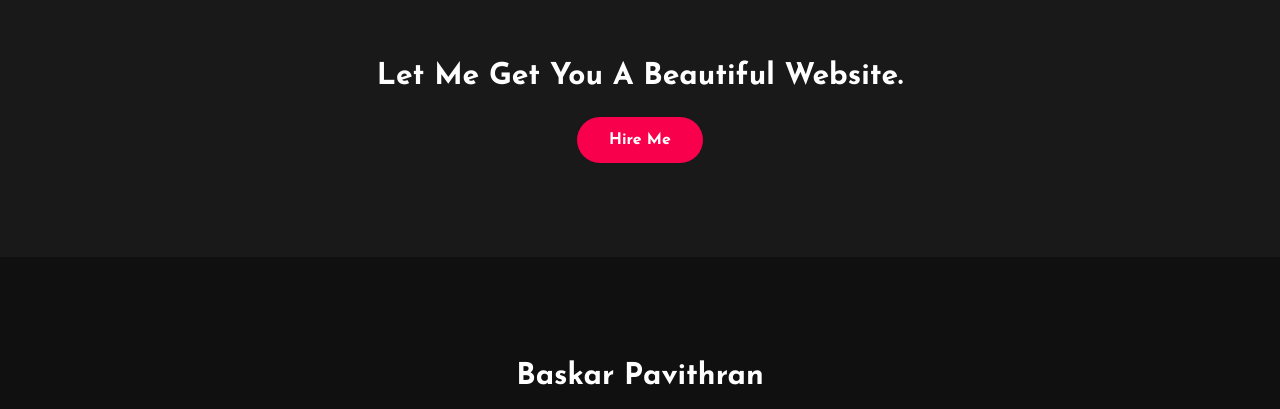
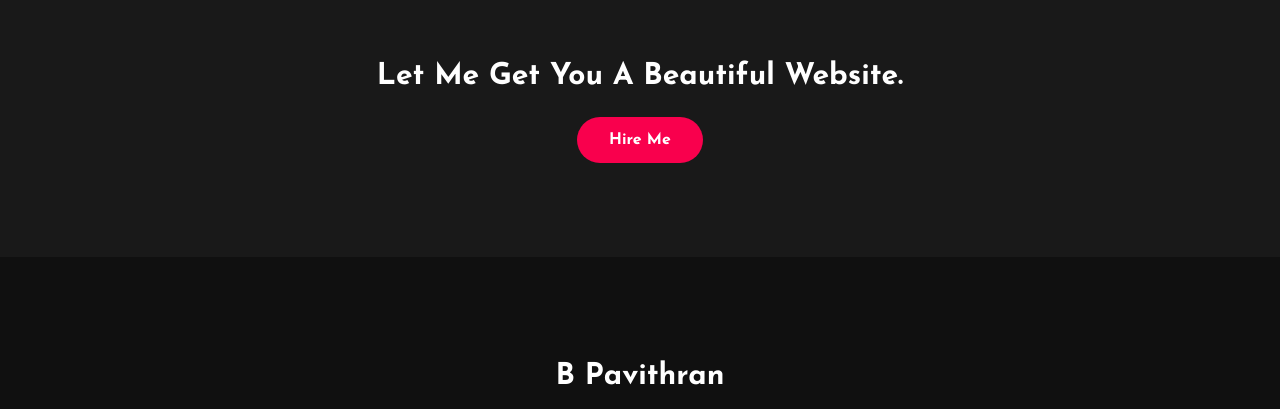
Before and after one commit to Pavithran99/Portfolioweb.js, a plain HTML site: page index.html in a window 1280 px wide. Shown: the part 2416-2825 px from the top of the page. Drawn offline with Linux system fonts and the light colour scheme.

Commit message:
Update index.html

```diff
--- a/index.html
+++ b/index.html
@@ -111,7 +111,7 @@
 
 	<!------footer start--------->
 	<footer>
-		<p>Baskar Pavithran</p>
+		<p>B Pavithran</p>
 		<p>For more HTML, CSS, and coding tutorial - please click on the link below to subscribe to my channel:</p>
 		<div class="social">
 			<a href="#"><i class="fab fa-facebook-f"></i></a>
```
